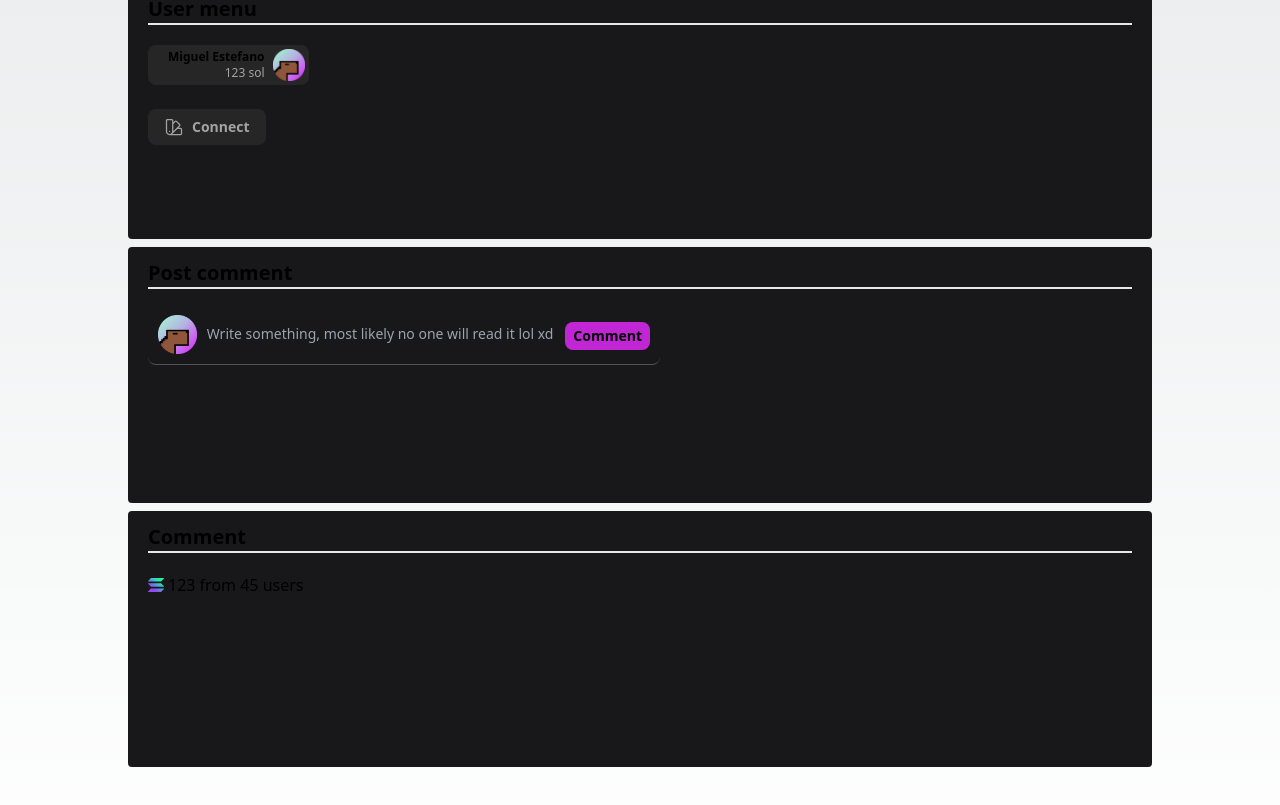
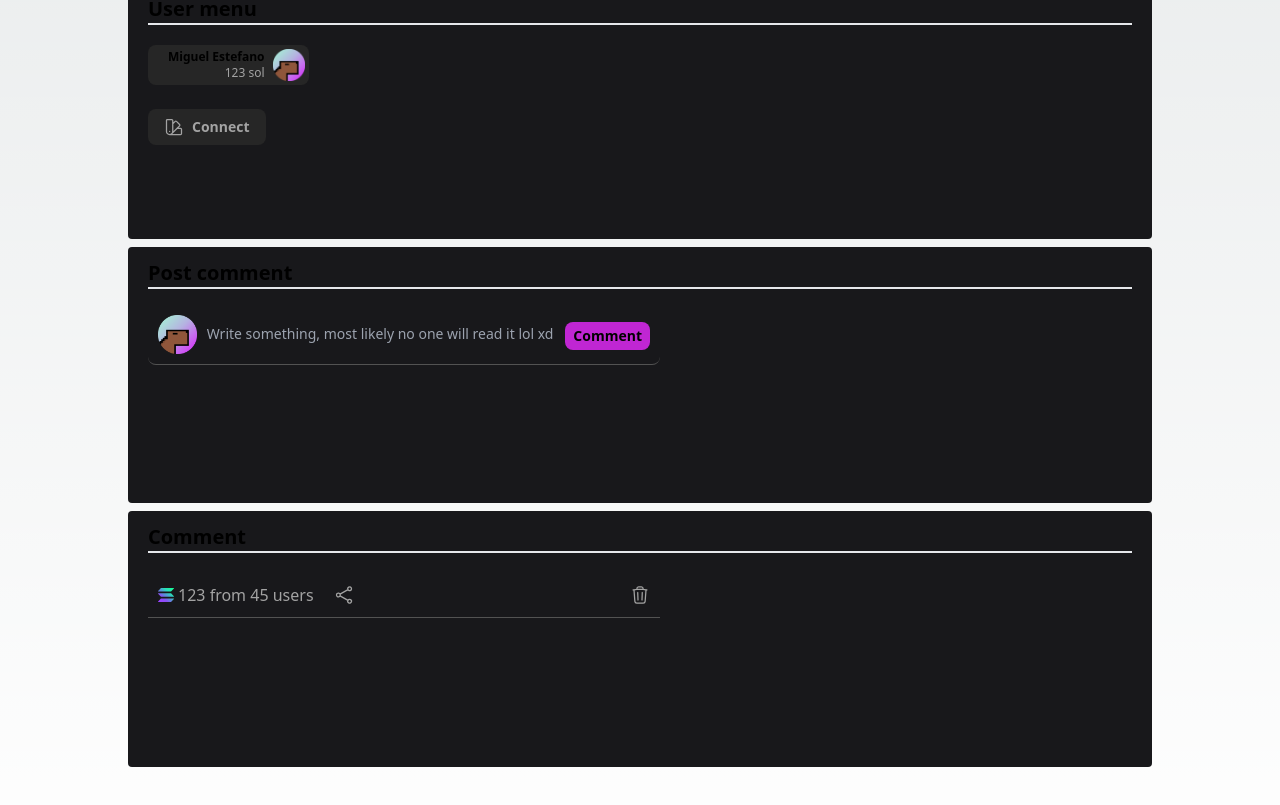
Before and after one commit to BastidaNicolas/comments-xyz-client, a Next.js app: page / in a window 1280 px wide. Shown: the part 1075-1880 px from the top of the page. Built offline with nearby package versions, Linux system fonts and the light colour scheme.

Commit message:
comment buttons added

```diff
--- a/src/components/comment.tsx
+++ b/src/components/comment.tsx
@@ -1,9 +1,17 @@
 import ContributionButton from "./contributionButton";
+import DeleteButton from "./deleteButton";
+import ShareButton from "./shareButton";
 
 export default function Comment() {
   return (
-    <div className="">
-      <ContributionButton/>
+    <div className="border-b border-neutral-600 p-2.5">
+      <div className="flex justify-between">
+        <div className="flex">
+          <ContributionButton/>
+          <ShareButton/>
+        </div>
+        <DeleteButton/>
+      </div>
     </div>
   );
 }
--- a/src/components/contributionButton.tsx
+++ b/src/components/contributionButton.tsx
@@ -1,6 +1,14 @@
+'use client';
+
+import { useState } from "react";
+
 export default function ContributionButton() {
+
+  const [sol, setSol] = useState('123');
+  const [users, setUsers] = useState('45')
+
   return (
-    <button type="submit" className="flex items-center">
+    <button className="flex items-center text-neutral-400 hover:text-neutral-50 mr-5">
       <svg
         xmlns="http://www.w3.org/2000/svg"
         width="101"
@@ -31,7 +39,7 @@ export default function ContributionButton() {
           </linearGradient>
         </defs>
       </svg>
-      123 from 45 users
+      {sol} from {users} users
     </button>
   );
 }
--- /dev/null
+++ b/src/components/deleteButton.tsx
@@ -0,0 +1,20 @@
+export default function DeleteButton() {
+  return (
+    <button className="text-neutral-400 hover:text-neutral-50">
+      <svg
+        xmlns="http://www.w3.org/2000/svg"
+        fill="none"
+        viewBox="0 0 24 24"
+        strokeWidth={1.5}
+        stroke="currentColor"
+        className="w-5 h-5"
+      >
+        <path
+          strokeLinecap="round"
+          strokeLinejoin="round"
+          d="M14.74 9l-.346 9m-4.788 0L9.26 9m9.968-3.21c.342.052.682.107 1.022.166m-1.022-.165L18.16 19.673a2.25 2.25 0 01-2.244 2.077H8.084a2.25 2.25 0 01-2.244-2.077L4.772 5.79m14.456 0a48.108 48.108 0 00-3.478-.397m-12 .562c.34-.059.68-.114 1.022-.165m0 0a48.11 48.11 0 013.478-.397m7.5 0v-.916c0-1.18-.91-2.164-2.09-2.201a51.964 51.964 0 00-3.32 0c-1.18.037-2.09 1.022-2.09 2.201v.916m7.5 0a48.667 48.667 0 00-7.5 0"
+        />
+      </svg>
+    </button>
+  );
+}
--- /dev/null
+++ b/src/components/shareButton.tsx
@@ -0,0 +1,20 @@
+export default function ShareButton() {
+  return (
+    <button className="text-neutral-400 hover:text-neutral-50">
+      <svg
+        xmlns="http://www.w3.org/2000/svg"
+        fill="none"
+        viewBox="0 0 24 24"
+        strokeWidth={1.5}
+        stroke="currentColor"
+        className="w-5 h-5"
+      >
+        <path
+          strokeLinecap="round"
+          strokeLinejoin="round"
+          d="M7.217 10.907a2.25 2.25 0 100 2.186m0-2.186c.18.324.283.696.283 1.093s-.103.77-.283 1.093m0-2.186l9.566-5.314m-9.566 7.5l9.566 5.314m0 0a2.25 2.25 0 103.935 2.186 2.25 2.25 0 00-3.935-2.186zm0-12.814a2.25 2.25 0 103.933-2.185 2.25 2.25 0 00-3.933 2.185z"
+        />
+      </svg>
+    </button>
+  );
+}
```
